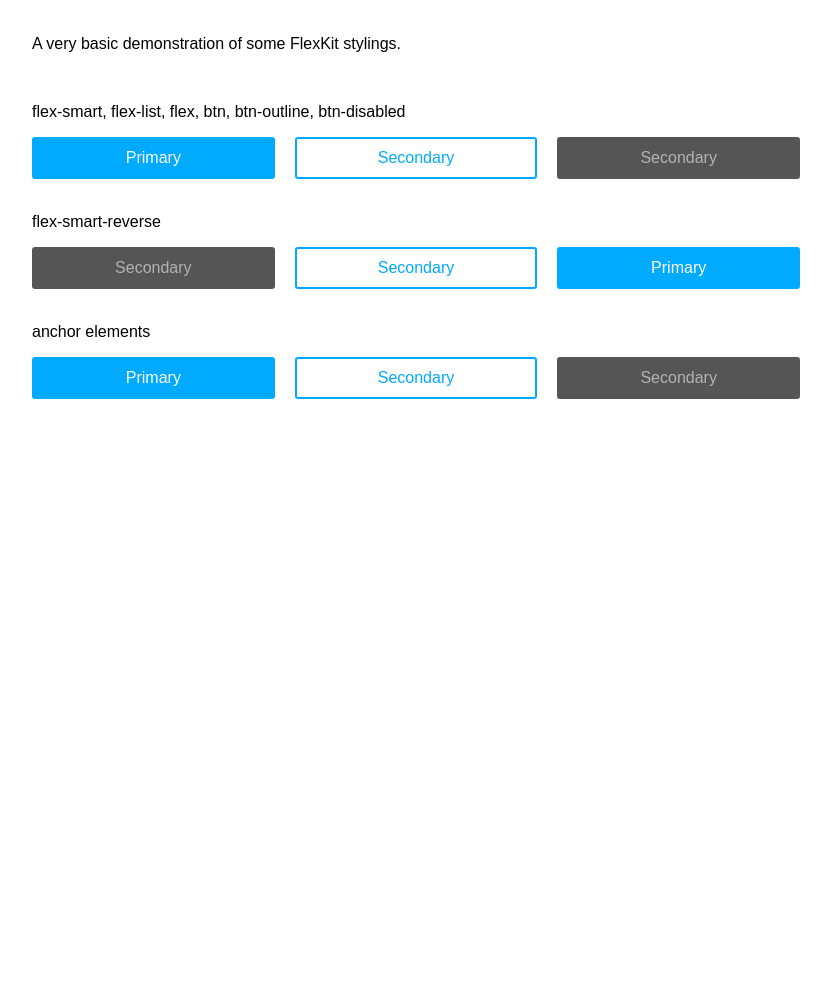
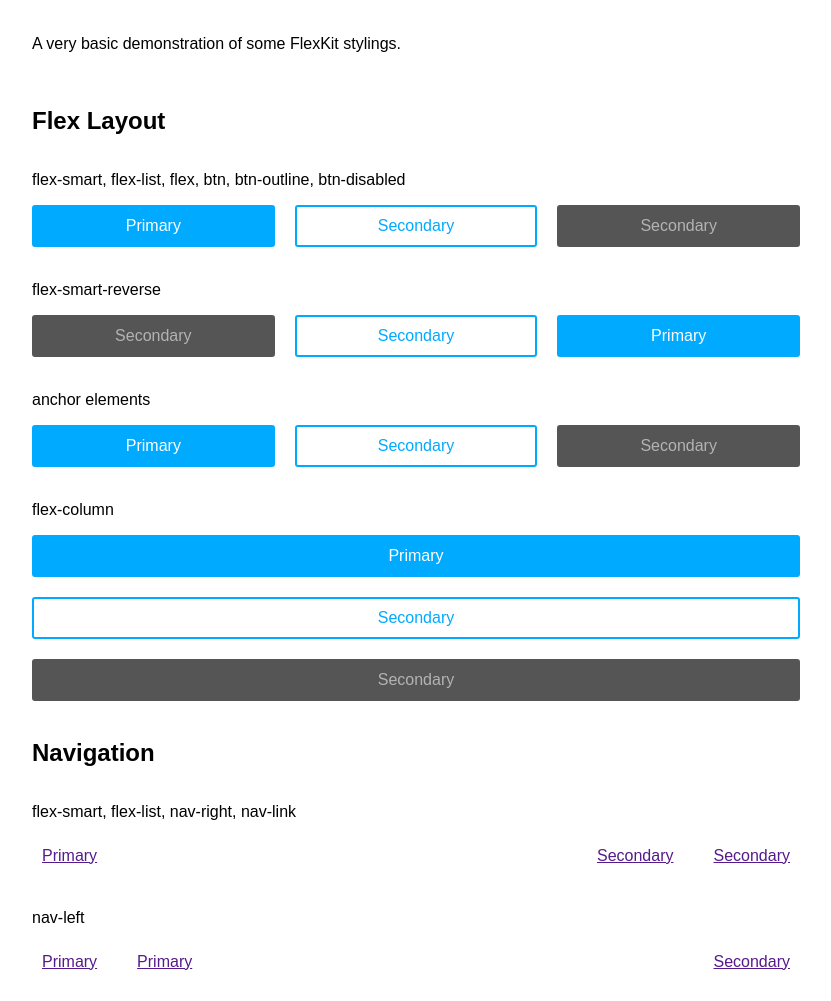
Before and after one commit to ivynya/FlexCore, a plain HTML site: page src/demo.html in a window 1280 px wide. Shown: the part 81-1082 px from the top of the page, without its empty margins (224-1055 px from the left). Before the commit the page ends 800 px from the top, so only its background shows below. Drawn offline with Linux system fonts and the light colour scheme.

Commit message:
Navigation module

```diff
--- a/src/demo.html
+++ b/src/demo.html
@@ -4,7 +4,6 @@
   <title>FlexKit Demo</title>
   <meta charset="utf-8">
   <meta name="viewport" content="width=device-width, initial-scale=1">
-  <link rel="stylesheet" type="text/css" href="demo.css">
   <link rel="stylesheet" type="text/css" href="css/flexkit.css">
   <style>html { font-family: sans-serif; }</style>
 </head>
@@ -13,6 +12,7 @@
     <h1>FlexKit Demo</h1>
     <p>A very basic demonstration of some FlexKit stylings.</p>
     <br>
+    <h2>Flex Layout</h2>
     <p>flex-smart, flex-list, flex, btn, btn-outline, btn-disabled</p>
     <div class="flex-smart flex-list">
       <button class="btn flex">Primary</button>
@@ -33,6 +33,28 @@
       <a href="" class="btn-outline flex">Secondary</a>
       <a href="" class="btn-disabled flex">Secondary</a>
     </div>
+    <br>
+    <p>flex-column</p>
+    <div class="flex-column flex-list">
+      <a href="" class="btn flex">Primary</a>
+      <a href="" class="btn-outline flex">Secondary</a>
+      <a href="" class="btn-disabled flex">Secondary</a>
+    </div>
+    <br>
+    <h2>Navigation</h2>
+    <p>flex-smart, flex-list, nav-right, nav-link</p>
+    <nav class="flex-smart flex-list">
+      <a href="" class="nav-link">Primary</a>
+      <a href="" class="nav-link nav-right">Secondary</a>
+      <a href="" class="nav-link">Secondary</a>
+    </nav>
+    <br>
+    <p>nav-left</p>
+    <nav class="flex-smart flex-list">
+      <a href="" class="nav-link">Primary</a>
+      <a href="" class="nav-link nav-left">Primary</a>
+      <a href="" class="nav-link">Secondary</a>
+    </nav>
   </main>
 </body>
 </html>
--- a/src/sass/flexkit.scss
+++ b/src/sass/flexkit.scss
@@ -7,3 +7,4 @@
 /* Optional module styles */
 @use './modules/buttons';
 @use './modules/flexlist';
+@use './modules/navigation';
--- a/src/sass/modules/_flexlist.scss
+++ b/src/sass/modules/_flexlist.scss
@@ -1,4 +1,4 @@
-/* List stylings */
+// List stylings
 $margin: 20px;
 
 .flex-list {
--- /dev/null
+++ b/src/sass/modules/_navigation.scss
@@ -0,0 +1,15 @@
+// Navigation helpers
+
+.nav-left {
+  margin-right: auto !important;
+}
+
+.nav-right {
+  margin-left: auto !important;
+}
+
+.nav-link {
+  text-align: center;
+  padding: 10px;
+  transition-duration: 0.2s;
+}
```
Also changed, not shown: src/css/flexkit.css, 1 other file.
